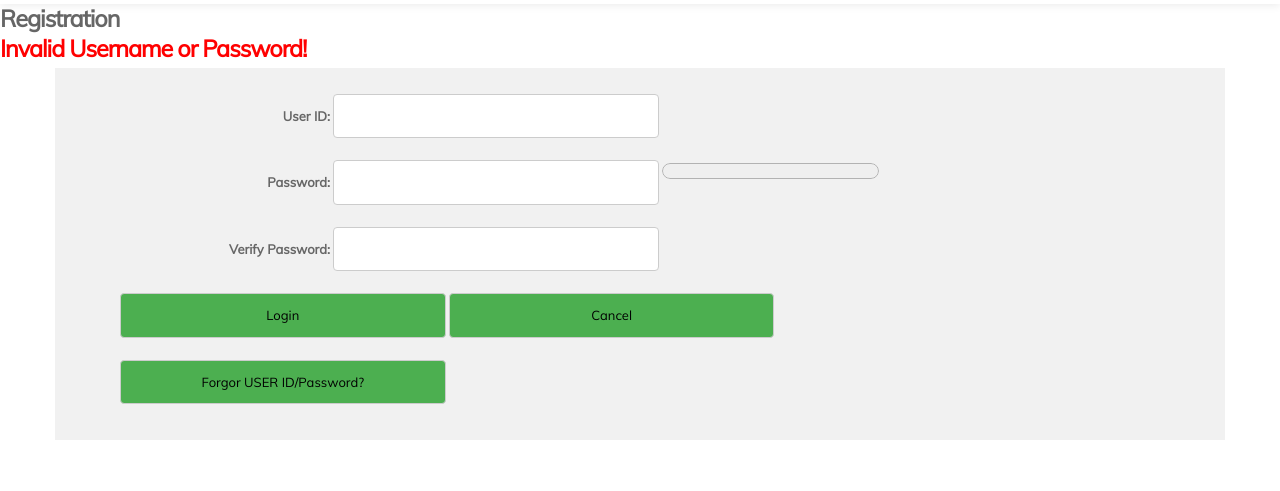
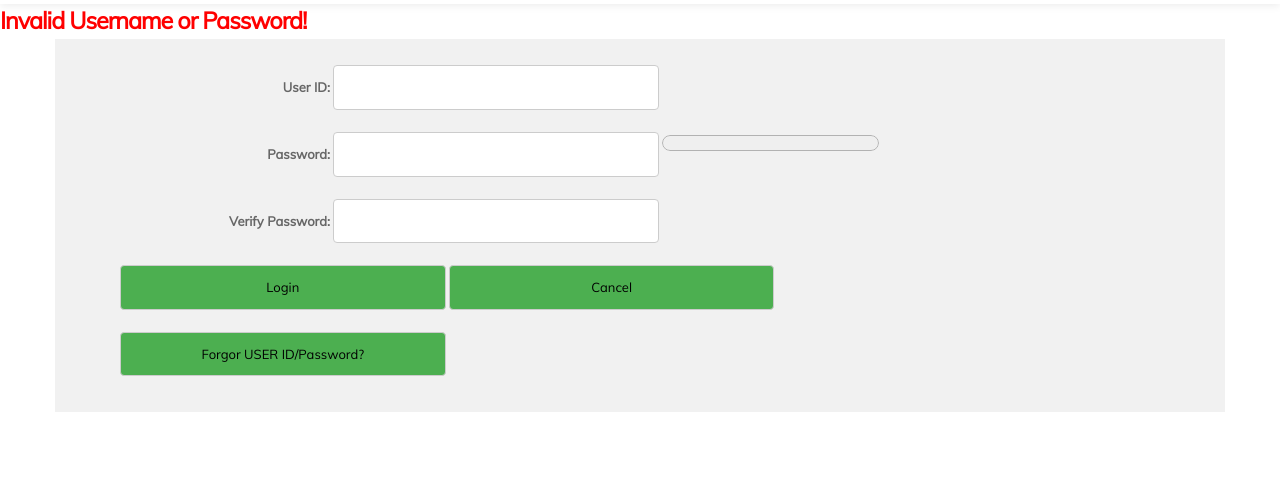
Before and after one commit to sneha-thomas1/FindMyDoc, a website: page public/Password_validation_incorrect_pwd.html in a window 1280 px wide. Shown: the part 151-642 px from the top of the page. Drawn offline with nearby package versions, Linux system fonts and the light colour scheme.

Commit message:
Update Password_validation_incorrect_pwd.html

```diff
--- a/public/Password_validation_incorrect_pwd.html
+++ b/public/Password_validation_incorrect_pwd.html
@@ -131,7 +131,6 @@
     <!-- HOME -->
     <!-- ABOUT -->
 
-    <h3>Registration</h3>
     <h4 id="warning" style="color:red; font:bolder">Invalid Username or Password!</h4>
     <div class="container">
         <form id="registration" action="/action_page.php">
```
